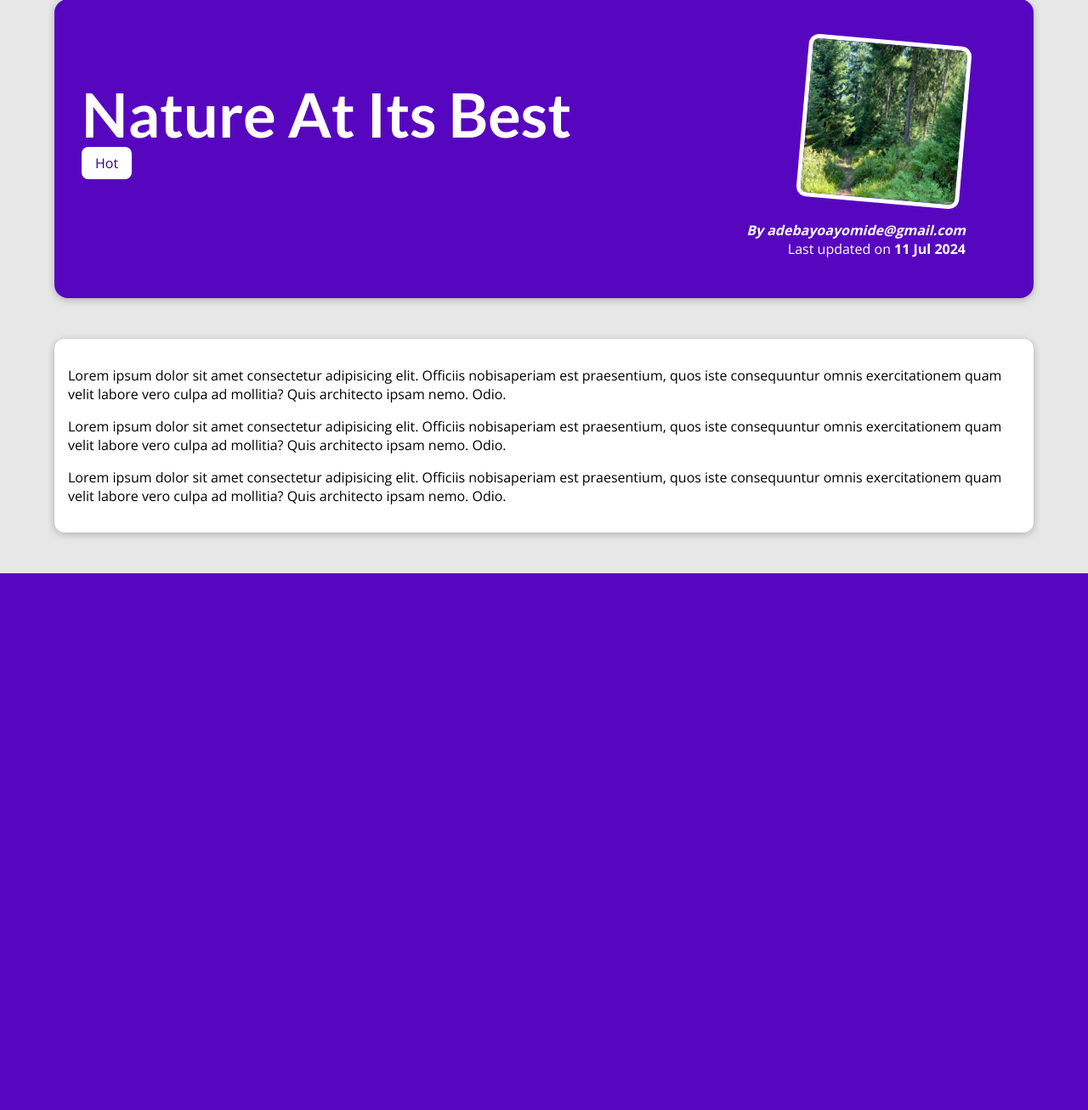
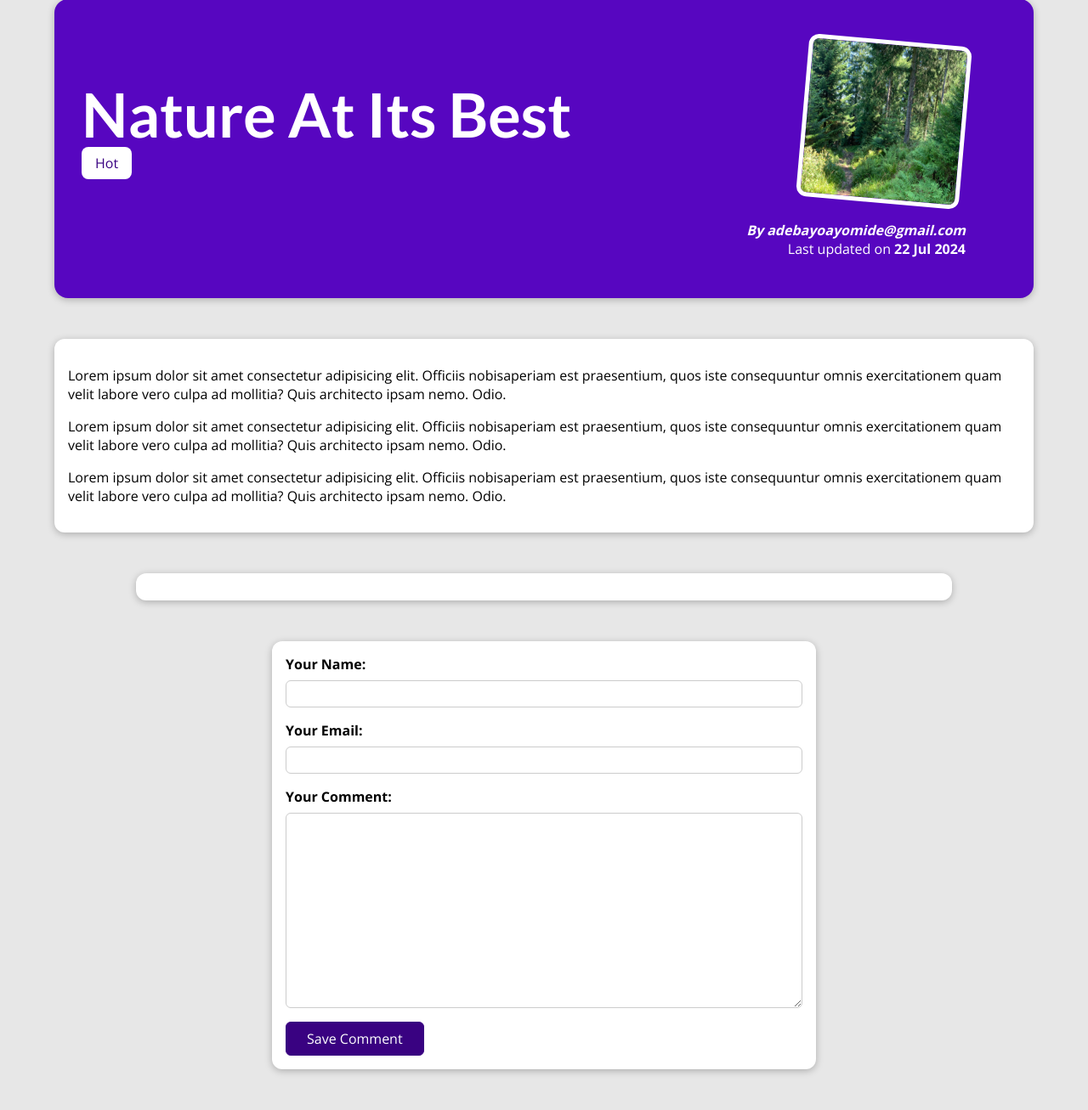
Before and after one commit to Yuusuf396/blog, a Django app: a page that uses blog/templates/blog/post-detail.html in a window 1280 px wide. Shown: the part 129-1436 px from the top of the page at 85% size. Before the commit the page ends 804 px from the top, so only its background shows below. Run offline with Django 5.2, Linux system fonts and the light colour scheme; data comes from the database, SQL or seed files in the repository.

Commit message:
Completed the comments section

```diff
--- a/blog/admin.py
+++ b/blog/admin.py
@@ -1,10 +1,14 @@
 from django.contrib import admin
-from .models import Author, Posts,Tag
+from .models import Author, Posts,Tag,Comment
 # Register your models here.
 class PostAdmin(admin.ModelAdmin):
     list_filter=("author","tag","date")
     list_display=("title","date","author")
     prepopulated_fields={"slug":("title",)}
+class CommentAdmin(admin.ModelAdmin):
+    list_display=("user_name","post")
+
 admin.site.register(Posts,PostAdmin)
 admin.site.register(Author)
 admin.site.register(Tag)
+admin.site.register(Comment,CommentAdmin)
--- /dev/null
+++ b/blog/forms.py
@@ -0,0 +1,15 @@
+from django import forms
+
+from .models import Comment
+
+class CommentForm(forms.ModelForm):
+    class Meta:
+        model=Comment
+        # exclude=["post"]
+        fields = ['user_name', 'user_email', 'text']
+        # include="__all__"
+        labels={
+            "user_name":"Your Name",
+            "user_email":"Your Email",
+            "text":"Your Comment"
+        }
--- a/blog/models.py
+++ b/blog/models.py
@@ -16,9 +16,18 @@
 class Posts(models.Model):
     title=models.CharField(max_length=50)
     excerpt=models.CharField(max_length=100)
-    image_name=models.CharField( max_length=20)
+    image=models.ImageField(upload_to="posts",null=True)
+    # image_name=models.CharField( max_length=20)
     date=models.DateField(auto_now=True)
     slug=models.SlugField(default="",unique=True,null=False,db_index=True)
     content=models.TextField(validators=[MinLengthValidator(10)])
     author=models.ForeignKey(Author, on_delete=models.SET_NULL,null=True,related_name="posts")
     tag=models.ManyToManyField(Tag)
+    def __str__(self) -> str:
+        return  f"{self.title}"
+
+class Comment(models.Model):
+    user_name=models.CharField(max_length=120)
+    user_email=models.EmailField()
+    text=models.TextField(max_length=400)
+    post=models.ForeignKey(Posts,on_delete=models.CASCADE,related_name="comments")
--- a/blog/static/blog/post-detail.css
+++ b/blog/static/blog/post-detail.css
@@ -1,5 +1,8 @@
 body {
   background-color: #e7e7e7;
+}
+html {
+  scroll-behavior: smooth;
 }
 
 #main-navigation {
@@ -22,7 +25,7 @@
 #summary h2 {
   color: white;
   font-size: 4.5rem;
-    margin-bottom: 0.25rem
+  margin-bottom: 0.25rem;
 }
 
 #summary article {
@@ -47,12 +50,33 @@
 #summary address {
   font-weight: bold;
 }
-  #summary a{
+
+#summary a {
   color: white;
   text-decoration: none;
 }
+
 #summary time {
   font-weight: bold;
+}
+
+#read-later {
+  margin: 2rem 0;
+}
+
+#read-later button {
+  background-color: transparent;
+  border: 1px solid white;
+  padding: 0.5rem 2rem;
+  font: inherit;
+  color: white;
+  cursor: pointer;
+}
+
+#read-later button:hover,
+#read-later button:active {
+  background-color: white;
+  color: #390281;
 }
 
 main {
@@ -65,9 +89,142 @@
   box-shadow: 0 2px 8px rgba(0, 0, 0, 0.25);
 }
 
-  .tag{
+.tag {
   background-color: white;
   color: #390281;
   padding: 0.5rem 1rem;
   border-radius: 8px;
 }
+
+#comment-form {
+  margin: 3rem auto;
+  width: 90%;
+  max-width: 40rem;
+  border-radius: 12px;
+  background-color: white;
+  box-shadow: 0 2px 8px rgba(0, 0, 0, 0.25);
+  padding: 1rem;
+}
+
+#comment-form button {
+  font: inherit;
+  background-color: #390281;
+  color: white;
+  border: 1px solid #390281;
+  padding: 0.5rem 1.5rem;
+  border-radius: 6px;
+  cursor: pointer;
+}
+
+#comment-form button:hover,
+#comment-form button:active {
+  background-color: #4f0ba7;
+  border-color: #4f0ba7;
+}
+
+.form-control {
+  margin-bottom: 1rem;
+}
+
+.form-control label {
+  font-weight: bold;
+  margin-bottom: 0.5rem;
+  display: block;
+}
+
+.form-control input,
+.form-control textarea {
+  display: block;
+  width: 100%;
+  font: inherit;
+  padding: 0.25rem;
+  border-radius: 6px;
+  border: 1px solid #ccc;
+}
+
+.errorlist {
+  list-style: none;
+  margin: 0.5rem 0;
+  padding: 0;
+  color: #d6000b;
+}
+
+.invalid label {
+  color: #d6000b;
+}
+
+.invalid input,
+.invalid textarea {
+  border-color: #d6000b;
+  background-color: #ffe6e7;
+}
+
+#alert {
+  margin: 8rem auto 3rem auto;
+  border: 1px solid #d6000b;
+  background-color: #ffe6e7;
+  padding: 1rem;
+  width: 90%;
+  max-width: 40rem;
+}
+
+#alert a {
+  text-decoration: none;
+  border: 1px solid #d6000b;
+  background-color: #d6000b;
+  color: white;
+  padding: 0.25rem 1.5rem;
+  border-radius: 6px;
+}
+
+#comments {
+  margin: 3rem auto;
+  width: 90%;
+  max-width: 60rem;
+  border-radius: 12px;
+  background-color: white;
+  box-shadow: 0 2px 8px rgba(0, 0, 0, 0.25);
+  padding: 1rem 2rem;
+}
+
+#comments ul {
+  list-style: none;
+  margin: 0;
+  padding: 0;
+}
+
+#comments li {
+  margin-bottom: 1rem;
+  border-bottom: 2px solid #ccc;
+}
+
+#comments li:last-of-type {
+  border-bottom: none;
+}
+
+#comments h2 {
+  color: #464646;
+}
+
+/*
+#comments{
+  margin: 3rem auto;
+  width: 90%;
+  max-width: 50rem;
+  border-radius: 12px;
+  background-color: white;
+  box-shadow: 0 2px 8px rgba(0, 0, 0, 0.25);
+  padding: 1rem 2rem;
+}
+#comments ul{
+  list-style: none;
+  margin:0;
+  padding:0;
+}
+#comments li{
+  margin-bottom: 1rem;
+  border-bottom: 2px solid #ccc;
+}
+#comments li:last-of-type{
+  border-bottom: none;
+} */
--- a/blog/templates/blog/includes/posts.html
+++ b/blog/templates/blog/includes/posts.html
@@ -1,8 +1,8 @@
-{% load static %}
+
 <li>
     <article class="post">
       <a href="{% url "post-detail-page" post.slug %}">
-        <img src="{% static "blog/images/"|add:post.image_name %}" alt="{{post.title}}" />
+        <img src="{{post.image.url}}" />
         <div class="post__content">
           <h3>{{post.title}}</h3>
           <p>
--- a/blog/templates/blog/index.html
+++ b/blog/templates/blog/index.html
@@ -3,7 +3,6 @@
 {% block title %} MY blog {% endblock %}
 {% block css_files %}
  <link rel="stylesheet" href="{%static "blog/post.css"%}">
-
  <link rel="stylesheet" href="{%static "blog/index.css"%}">
 {% endblock  %}
 {% block content %}
--- a/blog/templates/blog/post-detail.html
+++ b/blog/templates/blog/post-detail.html
@@ -8,8 +8,16 @@
  {% comment %} <link rel="stylesheet" href="{%static"blog/all-posts.css"%}">  {% endcomment %}
 {% endblock %}
 {% block content %}
+{% if comment_form.errors%}
+<div id="alert">
+  <h2>Saving the Comment failed</h2>
+  <p>Please Check the comment box below</p>
+  <a href="#comment-form" >Fix!</a>
+</div>
+{% endif %}
+
 <section id="summary">
-  <h2>{{post.title}}</h2>
+  <h2>{{posts.title}}</h2>
   <div>
     {%for tag in post_tags%}
     <span class="tag">
@@ -18,12 +26,39 @@
     {%endfor%}
   </div>
   <article>
-      <img src="{% static "blog/images/"|add:post.image_name %}" alt="">
-      <address>By <a href="mailto:test@test.com">{{post.author.email_address}}</a></address>
-      <div>Last updated on <time>{{post.date|date:"d M Y"}}</time></div>
+      <img src="{{posts.image.url}}" alt="">
+      <address>By <a href="mailto:test@test.com">{{posts.author.email_address}}</a></address>
+      <div>Last updated on <time>{{posts.date|date:"d M Y"}}</time></div>
   </article>
 </section>
 <main>
-  {{post.content|linebreaks}}
+  {{posts.content|linebreaks}}
 </main>
+<section id="comments">
+  <ul>
+    {% for comment in comments %}
+      <li>
+        <h2>{{comment.user_name}}</h2>
+        <p>{{comment.text|linebreaks}}</p>
+      </li>
+    {% endfor %}
+  </ul>
+</section>
+<section id="comment-form">
+  <div>
+    <form action="{% url "post-detail-page" posts.slug%}" method="POST">
+       {% csrf_token %}
+     {%for form_field in comment_form%}
+      <div class="form-control">
+        {{ form_field.label_tag }}
+        {{ form_field }}
+        {{ form_field.errors }}
+
+      </div>
+    {% endfor %}
+      <button>Save Comment </button>
+    </form>
+  </div>
+
+</section>
 {% endblock content %}
--- a/blog/urls.py
+++ b/blog/urls.py
@@ -2,6 +2,10 @@
 from . import views
 urlpatterns=[
     path("",views.starting_page,name="starting-page"),
-    path("posts",views.posts,name="posts-page"),
-    path("posts/<slug:slug>",views.post_detail,name="post-detail-page")
+    # path("posts",views.posts,name="posts-page"),
+    path("posts",views.PostsListView.as_view(),name="posts-page"),
+    path("posts/<slug:slug>",views.PostDetailView.as_view(),name="post-detail-page"),
+
+
+    # path("posts/<slug:slug>",views.post_detail,name="post-detail-page")
 ]
--- a/blog/views.py
+++ b/blog/views.py
@@ -1,6 +1,12 @@
+from typing import Any
+from django.db.models.query import QuerySet
+from django.http import HttpResponseRedirect
+from django.urls import reverse
 from django.shortcuts import render,get_object_or_404
 from .models import Posts
-
+from django.views.generic import CreateView,ListView,DetailView
+from django.views import View
+from .forms import CommentForm
 
 # Create your views here.
 
@@ -15,14 +21,67 @@
     })
     # pass
 
+class StartingPageView(ListView):
+    model=Posts
+    template_name="blog/index.html"
+    context_object_name="posts"
+    ordering=["-date"]
+    def get_queryset(self) -> QuerySet[Any]:
+        queryset= super().get_queryset()
+        data=queryset[:3]
+        return data
 
+class PostsListView(ListView):
+    model=Posts
+    template_name="blog/all-posts.html"
+    context_object_name="all_posts"
+    ordering=["-date"]
 
-def posts(request):
-    all_posts=Posts.objects.all().order_by('-date')
-    return render(request, "blog/all-posts.html",{
-        "all_posts":all_posts
-    })
+# def posts(request):
 
+#     all_posts=Posts.objects.all().order_by('-date')
+#     return render(request, "blog/all-posts.html",{
+#         "all_posts":all_posts
+#     })
+
+class PostDetailView(View):
+    model=Posts
+    template_name="blog/post-detail.html"
+    # context_object_name="post"
+    def get(self,request,slug):
+        post=Posts.objects.get(slug=slug)
+        context={
+            "posts":post,
+            "post_tags":post.tag.all(),
+            "comment_form":CommentForm(),
+            "comments":post.comments.all().order_by("-id")
+        }
+        return render(request,"blog/post-detail.html",context)
+
+    def post(self,request,slug):
+        comment_form=CommentForm(request.POST)
+        post=Posts.objects.get(slug=slug)
+        if comment_form.is_valid():
+            comment=comment_form.save(commit=False)
+            comment.post=post
+            comment.save()
+            return HttpResponseRedirect(reverse("post-detail-page",args=[slug]))
+
+        context={
+            "posts":post,
+            "post_tags":post.tag.all(),
+            "comment_form":comment_form,
+            "comments":post.comments.all().order_by("-id")
+        }
+        return render(request,"blog/post-detail.html",context)
+
+    # def get_context_data(self, **kwargs) :
+    #     context= super().get_context_data(**kwargs)
+    #     # post=get_object_or_404(Posts,slug=slug)
+    #     # print(context)
+    #     context["post_tags"]=self.object.tag.all()
+    #     context["comment_form"]=CommentForm()
+    #     return context
 
 def post_detail(request, slug):
     identified_post=get_object_or_404(Posts,slug=slug)
--- a/my_site/settings.py
+++ b/my_site/settings.py
@@ -127,3 +127,7 @@
 # https://docs.djangoproject.com/en/5.0/ref/settings/#default-auto-field
 
 DEFAULT_AUTO_FIELD = 'django.db.models.BigAutoField'
+
+
+MEDIA_ROOT=BASE_DIR / "uploads"
+MEDIA_URL="/files/"
--- a/my_site/urls.py
+++ b/my_site/urls.py
@@ -16,8 +16,9 @@
 """
 from django.contrib import admin
 from django.urls import path,include
-
+from django.conf.urls.static import static
+from django.conf import settings
 urlpatterns = [
     path('admin/', admin.site.urls),
     path("",include("blog.urls"))
-]
+]+static(settings.MEDIA_URL,document_root=settings.MEDIA_ROOT)
```
Also changed, not shown: blog/migrations/0003_remove_posts_image_name_posts_image.py (added), blog/migrations/0004_comment.py (added), db.sqlite3, uploads/posts/coding.jpg (added), uploads/posts/mountains.jpg (added), uploads/posts/woods.jpg (added). Lines whose indentation alone changed are shown as unchanged.
